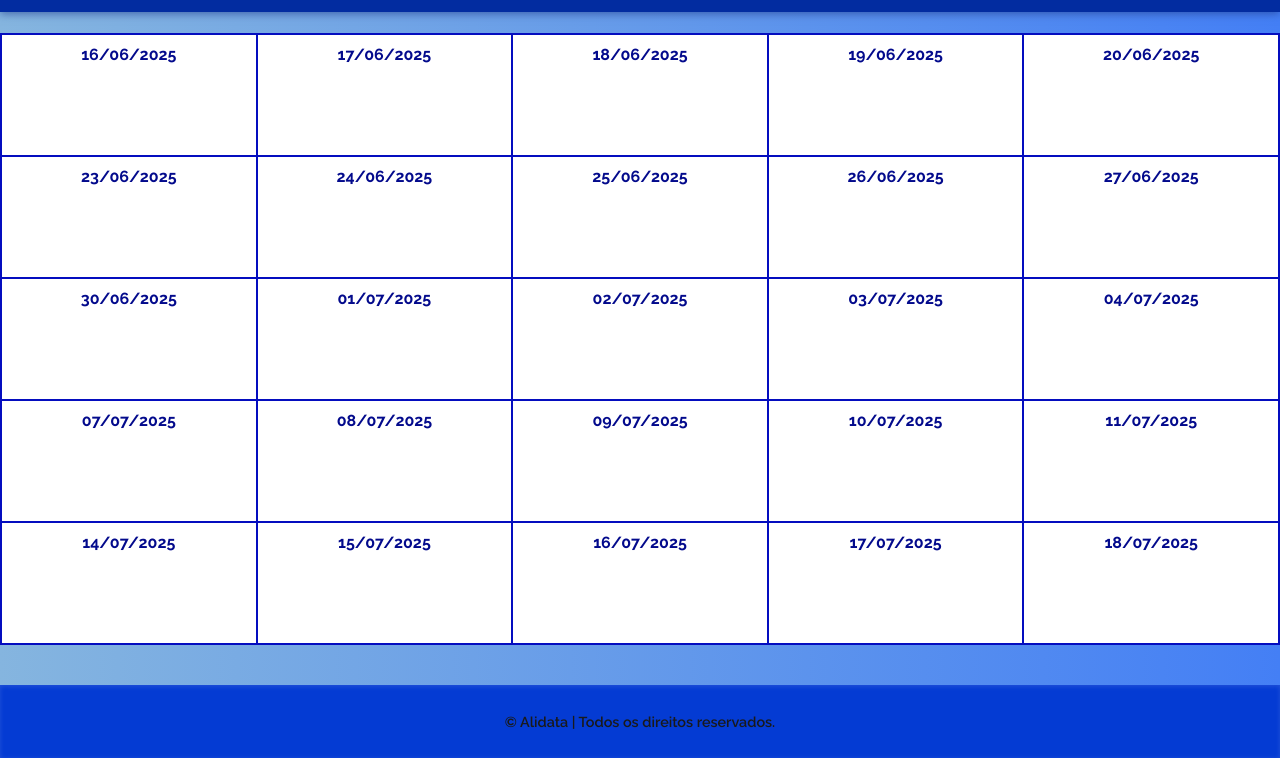
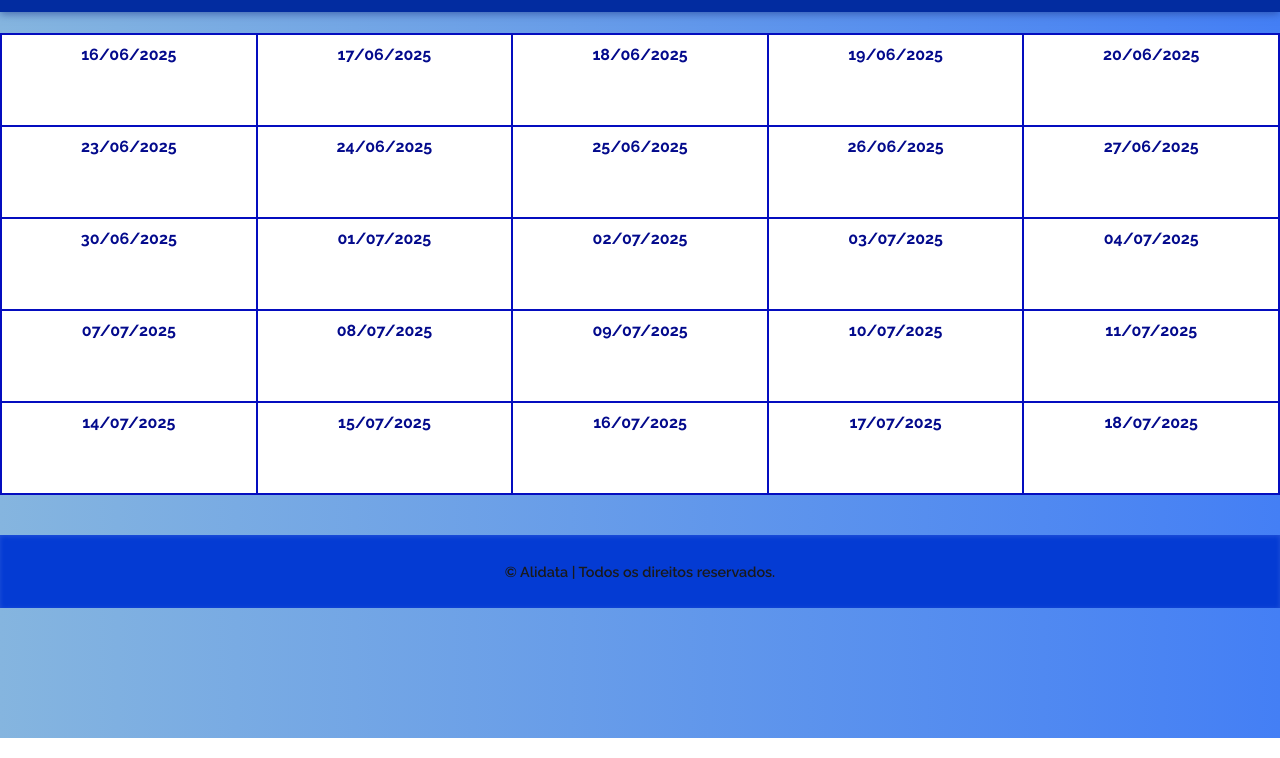
Before and after one commit to TKTeamJ/html-css, a plain HTML site: page exercicios/ADProject/calendar.html in a window 1280 px wide. Shown: the part 62-820 px from the top of the page. Drawn offline with Linux system fonts and the light colour scheme.

Commit message:
Update style.css

```diff
--- a/exercicios/ADProject/style.css
+++ b/exercicios/ADProject/style.css
@@ -95,8 +95,8 @@ td {
   border: 2px solid #040DBF;
   background-color: #ffffff;
   width: calc(100% / 5);
-  min-width: 120px;
-  height: 100px;
+  min-width: 90px;
+  height: 70px;
   text-align: center;
   vertical-align: top;
   position: relative;
```
